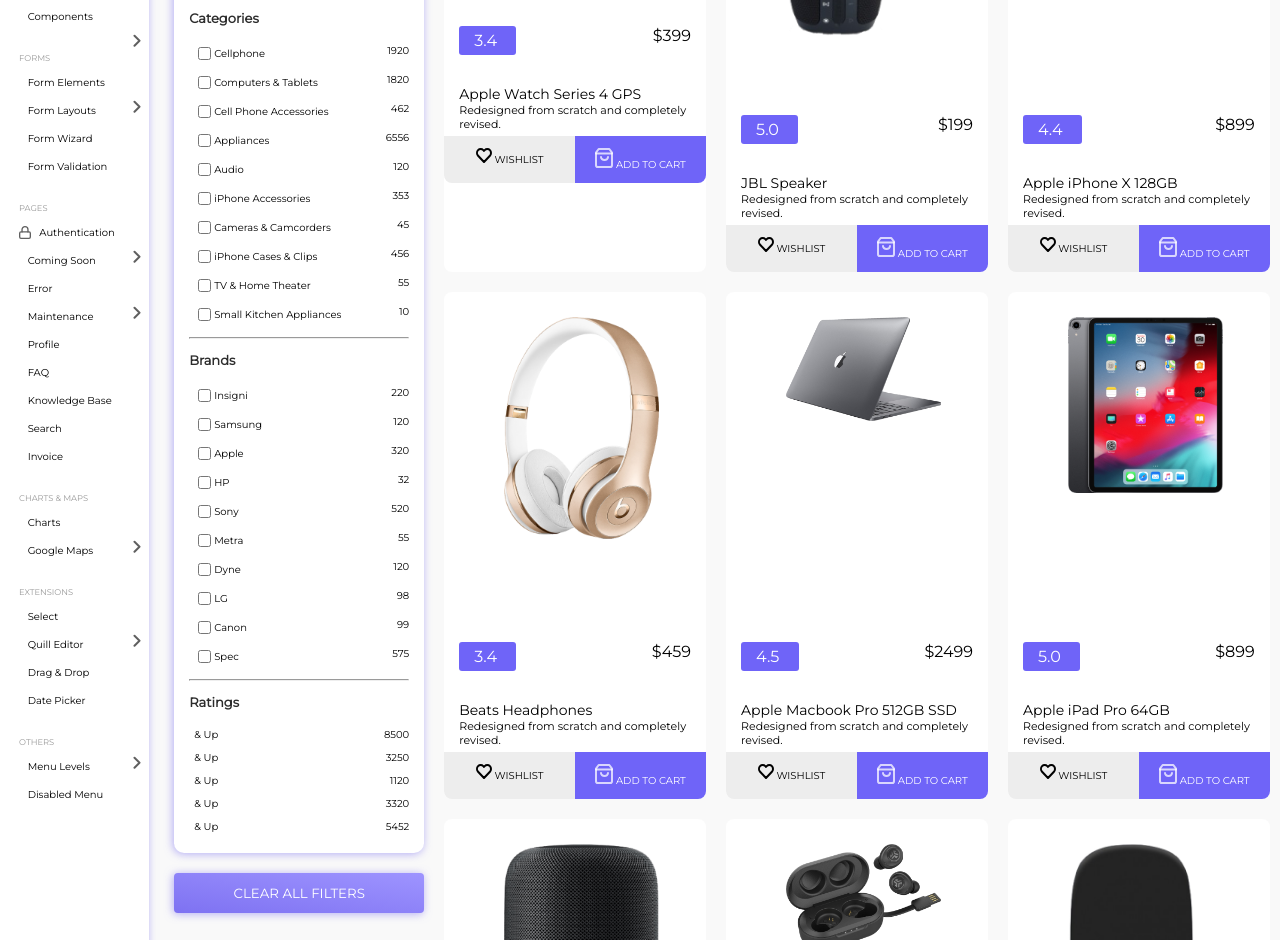
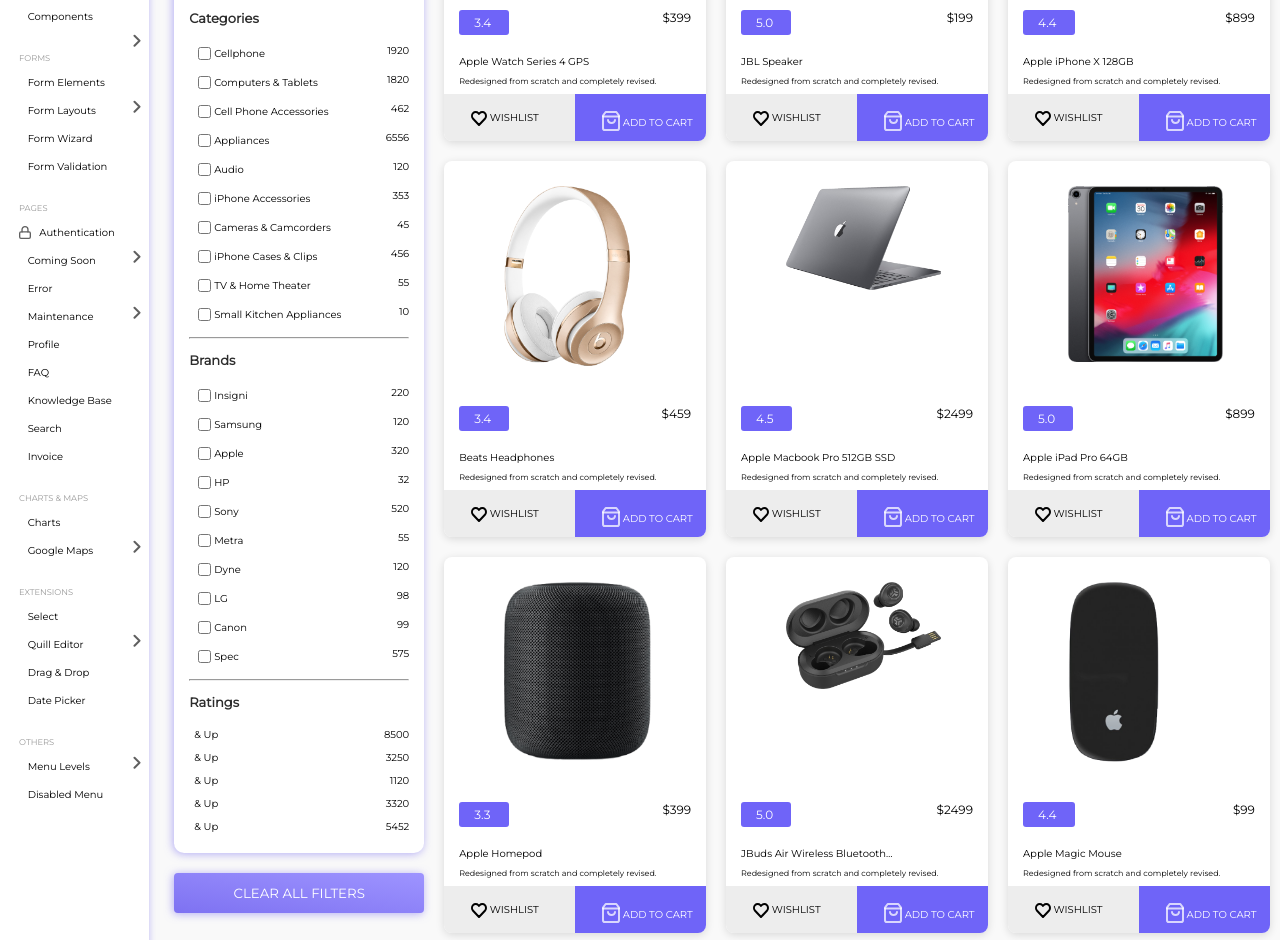
Before and after one commit to Gerald-97/Gerald_vuesax, a plain HTML site: page index.html in a window 1280 px wide. Shown: the part 427-1367 px from the top of the page. Drawn offline with Linux system fonts and the light colour scheme.

Commit message:
Finished the gallery

```diff
--- a/css/styles.css
+++ b/css/styles.css
@@ -343,20 +343,23 @@ body{
     background-position: 98% center;
 }
 .itemList{
+    font-size: 12px;
     margin: 10px;
     width: 62vw;
     height: auto;
     display: grid;
     grid-template-columns: 33% 33% 33%;
-    grid-template-rows: auto;
+    grid-template-rows: max-content;
     gap: 20px;
 }
 .itemList__sample{
     border-radius: 8px;
     background-color: #ffffff;
+    box-shadow: 0px 2px 8px rgba(0, 0, 0, 0.135216);
 }
 .itemList__sample__image{
     display: block;
+    height: 180px;
     margin: auto;
     justify-content: center;
     padding: 25px 30px 25px 30px;
@@ -364,16 +367,17 @@ body{
 .sample__image{
     transform: translateX(30px);
     max-width: 155px;
-    max-height: 250px;
+    max-height: 180px;
     margin: auto;
 }
 .itemList__sample h5{
-    font-size: 14px;
-    margin: 15px 0 0 15px;
+    font-size: 10px;
+    margin: 5px;
+    margin-left: 15px;
 }
 .itemList__sample p{
-    margin: 0 0 0 15px;
-    font-size: 11px;
+    margin-left: 15px;
+    font-size: 8px;
 }
 .itemList__sample__price{
     display: flex;
@@ -387,38 +391,42 @@ body{
     padding: 5px 15px;
 }
 .itemList__sample__buy{
+    font-size: 10px;
     margin-top: 5px;
     display: flex;
     justify-content: space-around;
 }
 .sample__buy__left, .sample__buy__right{
+    position: relative;
     padding: 12px;
     width: 50%;
-    text-align: center;
-    align-items: center;
+    /* text-align: center; */
+    justify-content: center;
+}
+.sample__buy__left img, .sample__buy__right img{
+    padding-left: 15px;
+    transform: translateY(5px);
 }
 .sample__buy__right{
-    font-size: 10px;
     color: #ffffff;
     background: #6F64F8;
     border-radius: 0px 0px 8px 0px;
 }
 .sample__buy__left{
-    font-size: 10px;
     background: #EDEDED;
     border-radius: 0px 0px 0px 8px;
 }
-.image-house{
+/* .image-house{
     min-width: 225px;
     min-height: 285px;
     overflow: hidden;
-}
+}    */
 .footer{
     margin-top: 15px;
     display: flex;
 }
 .footer__item{
-    font-size: 12px;
+    font-size: 9px;
     align-items: center;
 }
 .footer__item__center{
--- a/index.html
+++ b/index.html
@@ -514,9 +514,7 @@
                     </div>
                     <div class="itemList__sample sample">
                         <div class="itemList__sample__image">
-                            <div class="image-house">
                             <img src="images\jbl-speaker.png" alt="" class="sample__image">
-                            </div>
                         </div>
                         <div class="itemList__sample__price">
                             <div class="sample__price__left">
@@ -541,9 +539,7 @@
                     </div>
                     <div class="itemList__sample sample">
                         <div class="itemList__sample__image">
-                            <div class="image-house">
                             <img src="images\iphone-x.png" alt="" class="sample__image">
-                            </div>
                         </div>
                         <div class="itemList__sample__price">
                             <div class="sample__price__left">
@@ -568,9 +564,7 @@
                     </div>
                     <div class="itemList__sample sample">
                         <div class="itemList__sample__image">
-                            <div class="image-house">
                             <img src="images\beats-headphones.png" alt="" class="sample__image">
-                            </div>
                         </div>
                         <div class="itemList__sample__price">
                             <div class="sample__price__left">
@@ -595,9 +589,7 @@
                     </div>
                     <div class="itemList__sample sample">
                         <div class="itemList__sample__image">
-                            <div class="image-house">
                             <img src="images\macbook-pro.png" alt="" class="sample__image">
-                            </div>
                         </div>
                         <div class="itemList__sample__price">
                             <div class="sample__price__left">
@@ -622,9 +614,7 @@
                     </div>
                     <div class="itemList__sample sample">
                         <div class="itemList__sample__image">
-                            <div class="image-house">
                             <img src="images\ipad-pro.png" alt="" class="sample__image">
-                            </div>
                         </div>
                         <div class="itemList__sample__price">
                             <div class="sample__price__left">
@@ -649,9 +639,7 @@
                     </div>
                     <div class="itemList__sample sample">
                         <div class="itemList__sample__image">
-                            <div class="image-house">
                             <img src="images\homepod.png" alt="" class="sample__image">
-                            </div>
                         </div>
                         <div class="itemList__sample__price">
                             <div class="sample__price__left">
@@ -676,9 +664,7 @@
                     </div>
                     <div class="itemList__sample sample">
                         <div class="itemList__sample__image">
-                            <div class="image-house">
                             <img src="images\jlab-audio-wireless.png" alt="" class="sample__image">
-                            </div>
                         </div>
                         <div class="itemList__sample__price">
                             <div class="sample__price__left">
@@ -703,9 +689,7 @@
                     </div>
                     <div class="itemList__sample sample">
                         <div class="itemList__sample__image">
-                            <div class="image-house">
                             <img src="images\magic-mouse.png" alt="" class="sample__image">
-                            </div>
                         </div>
                         <div class="itemList__sample__price">
                             <div class="sample__price__left">
```
Lines whose indentation alone changed are shown as unchanged.
